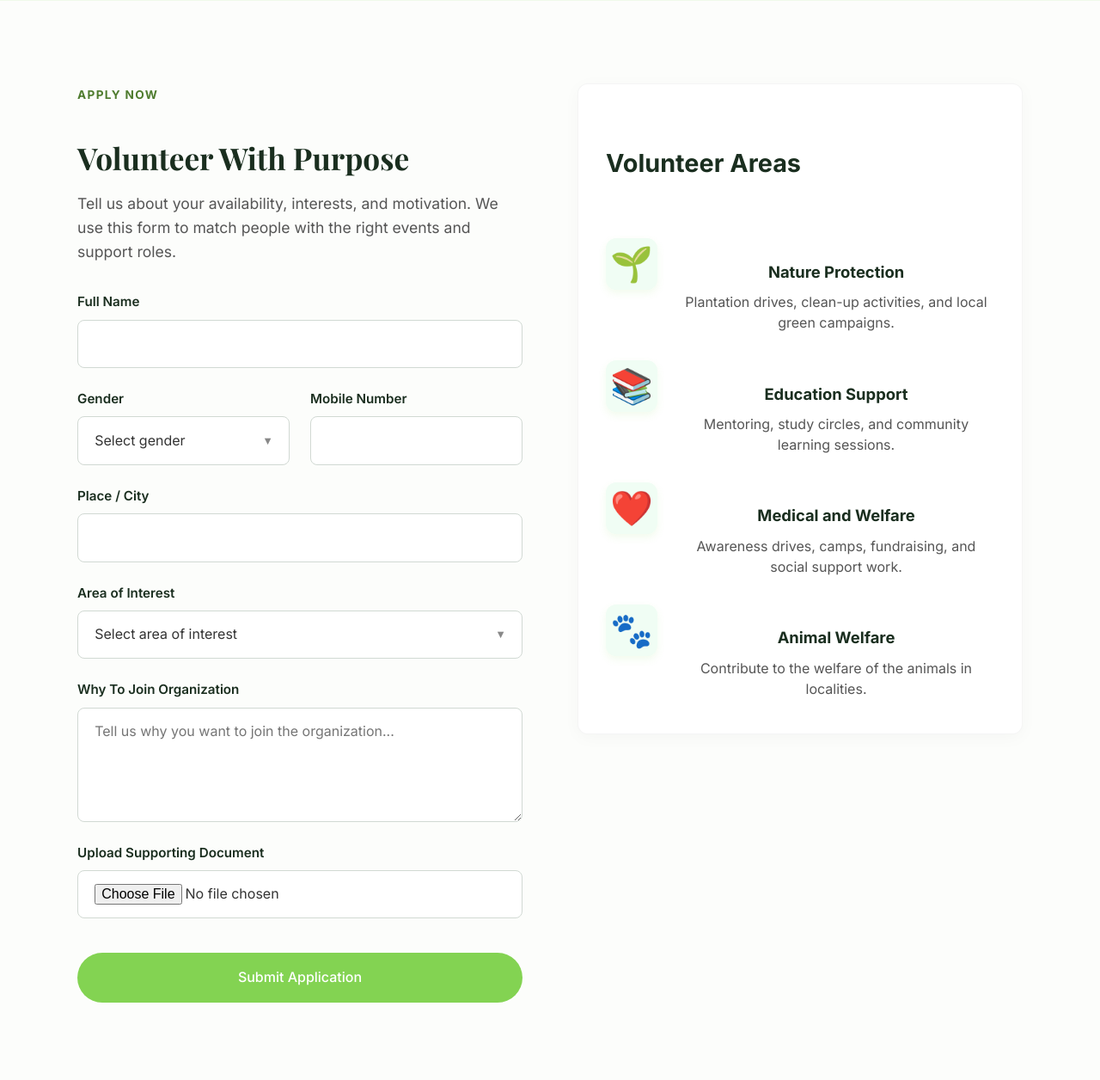
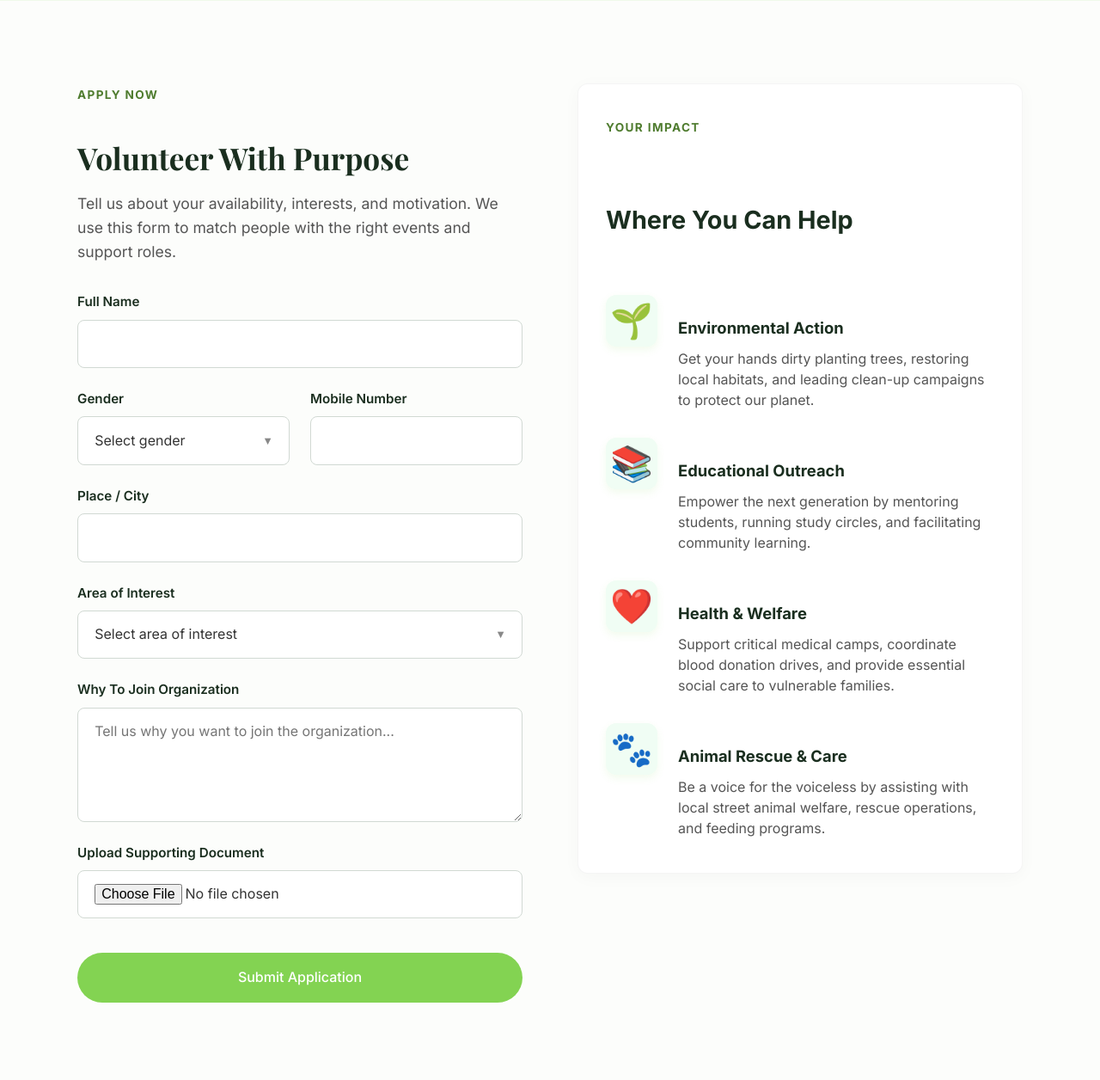
Before and after one commit to BShivaji/GoodHeartFoundation, a Flask app: page /volunteer/ in a window 1280 px wide. Shown: the part 460-1716 px from the top of the page at 86% size. Run offline with Flask 3, Linux system fonts and the light colour scheme; some libraries are stand-ins or nearby versions.

Commit message:
feat: add volunteer application page with intake form and program details

```diff
--- a/templates/user/volunteer.html
+++ b/templates/user/volunteer.html
@@ -87,38 +87,39 @@
 
             <!-- Info Section -->
             <div class="editorial-split__content" style="align-self: start;">
-                <div class="volunteer-info-areas premium-feature-card">
-                    <h3 style="font-size: 1.8rem; color: #1a2e1f; margin-bottom: 2rem; text-align: left;">Volunteer Areas</h3>
+                <div class="volunteer-info-areas premium-feature-card" style="text-align: left;">
+                    <span class="section-premium__eyebrow">Your Impact</span>
+                    <h3 style="font-size: 1.8rem; color: #1a2e1f; margin-bottom: 2rem;">Where You Can Help</h3>
 
                     <div class="volunteer-area-item">
                         <div class="volunteer-area-icon">🌱</div>
                         <div class="volunteer-area-text">
-                            <h4>Nature Protection</h4>
-                            <p>Plantation drives, clean-up activities, and local green campaigns.</p>
+                            <h4>Environmental Action</h4>
+                            <p>Get your hands dirty planting trees, restoring local habitats, and leading clean-up campaigns to protect our planet.</p>
                         </div>
                     </div>
 
                     <div class="volunteer-area-item">
                         <div class="volunteer-area-icon">📚</div>
                         <div class="volunteer-area-text">
-                            <h4>Education Support</h4>
-                            <p>Mentoring, study circles, and community learning sessions.</p>
+                            <h4>Educational Outreach</h4>
+                            <p>Empower the next generation by mentoring students, running study circles, and facilitating community learning.</p>
                         </div>
                     </div>
 
                     <div class="volunteer-area-item">
                         <div class="volunteer-area-icon">❤️</div>
                         <div class="volunteer-area-text">
-                            <h4>Medical and Welfare</h4>
-                            <p>Awareness drives, camps, fundraising, and social support work.</p>
+                            <h4>Health & Welfare</h4>
+                            <p>Support critical medical camps, coordinate blood donation drives, and provide essential social care to vulnerable families.</p>
                         </div>
                     </div>
 
                     <div class="volunteer-area-item">
                         <div class="volunteer-area-icon">🐾</div>
                         <div class="volunteer-area-text">
-                            <h4>Animal Welfare</h4>
-                            <p>Contribute to the welfare of the animals in localities.</p>
+                            <h4>Animal Rescue & Care</h4>
+                            <p>Be a voice for the voiceless by assisting with local street animal welfare, rescue operations, and feeding programs.</p>
                         </div>
                     </div>
                 </div>
```
